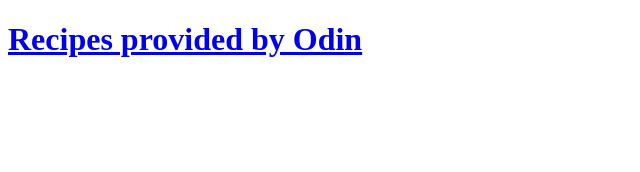
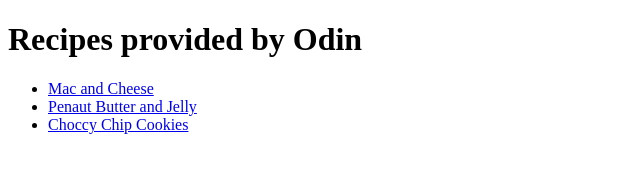
Before and after one commit to tfoley20/odin-recipes, a plain HTML site: page index.html in a window 1280 px wide. Shown: the whole page, without its empty margins (0-640 px from the left). Drawn offline with Linux system fonts and the light colour scheme.

Commit message:
re-organized the file structure to include multiple recipes

```diff
--- a/index.html
+++ b/index.html
@@ -6,7 +6,12 @@
     </head>
 
     <body>
-        <h1><a href="./Recipes.html">Recipes provided by Odin</a></h1>
+        <h1>Recipes provided by Odin</h1>
+        <ul>
+            <li><a href="./Recipes/MacAndCheese.html">Mac and Cheese</a></li>
+            <li><a href="./Recipes/PeanutButterJelly.html">Penaut Butter and Jelly</a></li>
+            <li><a href="./Recipes/ChocolateChipCookies.html">Choccy Chip Cookies</a></li>
+        </ul>
         <!-- <h1>Mac and Cheese</h1> -->
         <!-- <p>Steps to follow</p> -->
 
```
Also changed, not shown: Recipes.html (deleted, +0 -13 lines), Recipes/MacAndCheese.html (added, +23 -0 lines), Recipes/ChocolateChipCookies.html (added), Recipes/PeanutButterJelly.html (added), images/MacCheese.jpg (added), images/PBJ.jpg (added), images/choccychip.jpg (added).
